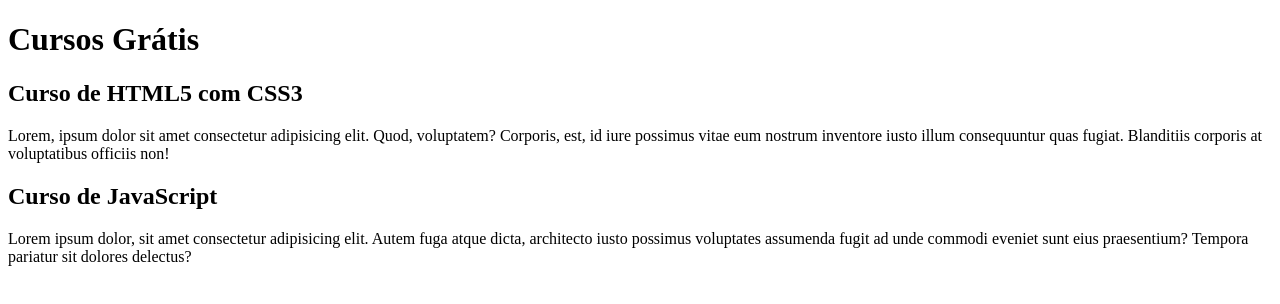
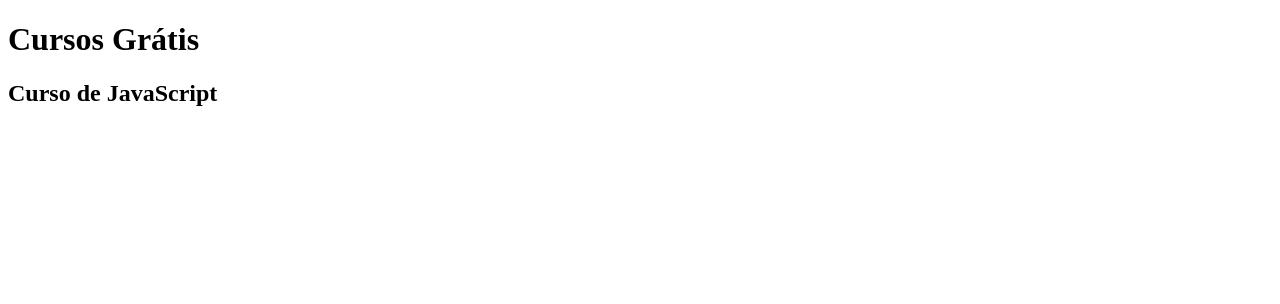
Before and after one commit to altairxneto/projeto-site, a plain HTML site: page index.html in a window 1280 px wide. Drawn offline with Linux system fonts and the light colour scheme.

Commit message:
Removi a parte dos article

```diff
--- a/index.html
+++ b/index.html
@@ -12,12 +12,7 @@
             <h1>Cursos Grátis</h1>
         </header>
         <article>
-            <h2>Curso de HTML5 com CSS3</h2>
-            <p>Lorem, ipsum dolor sit amet consectetur adipisicing elit. Quod, voluptatem? Corporis, est, id iure possimus vitae eum nostrum inventore iusto illum consequuntur quas fugiat. Blanditiis corporis at voluptatibus officiis non!</p>
-        </article>
-        <article>
             <h2>Curso de JavaScript</h2>
-            <p>Lorem ipsum dolor, sit amet consectetur adipisicing elit. Autem fuga atque dicta, architecto iusto possimus voluptates assumenda fugit ad unde commodi eveniet sunt eius praesentium? Tempora pariatur sit dolores delectus?</p>
         </article>
     </main>
 </body>
```
